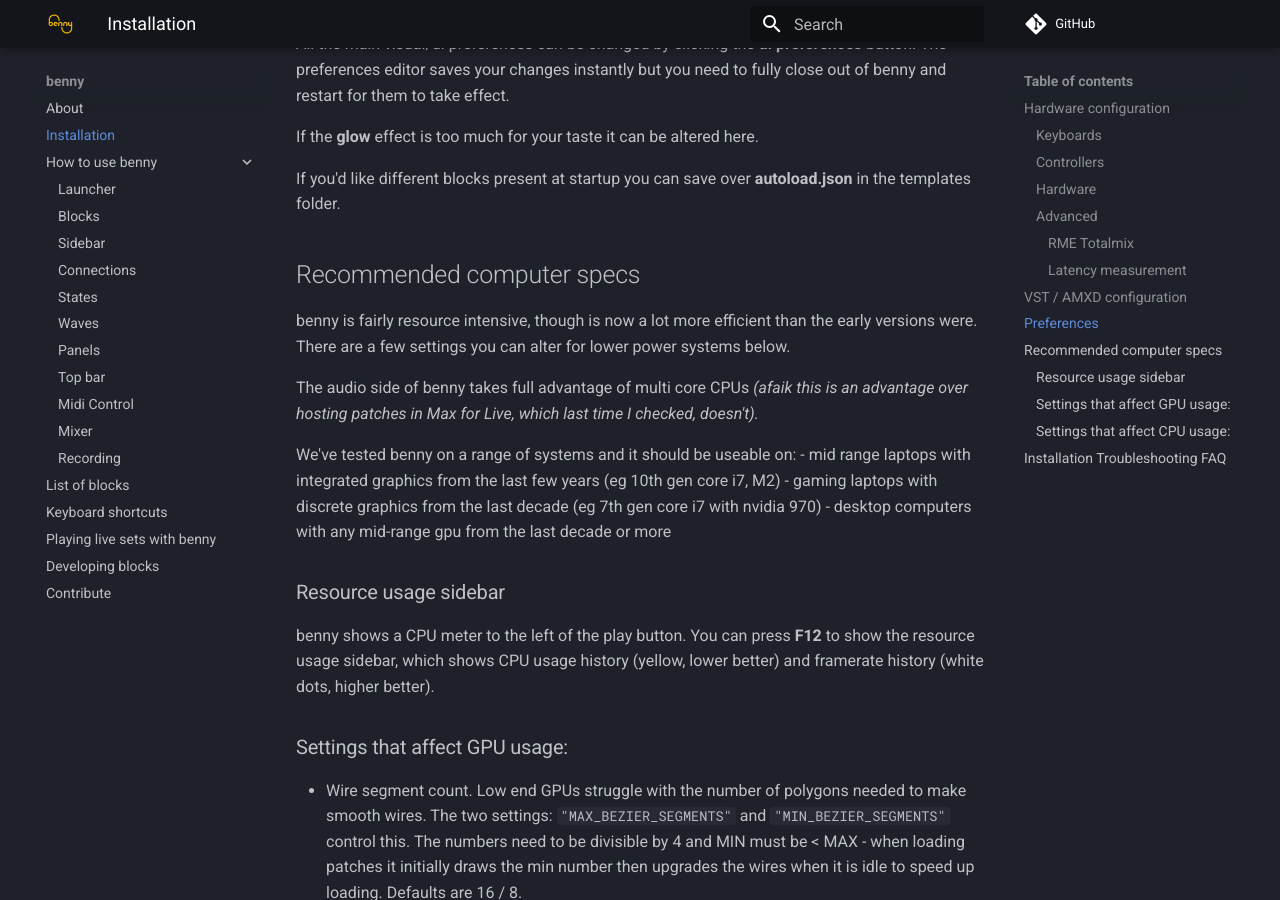
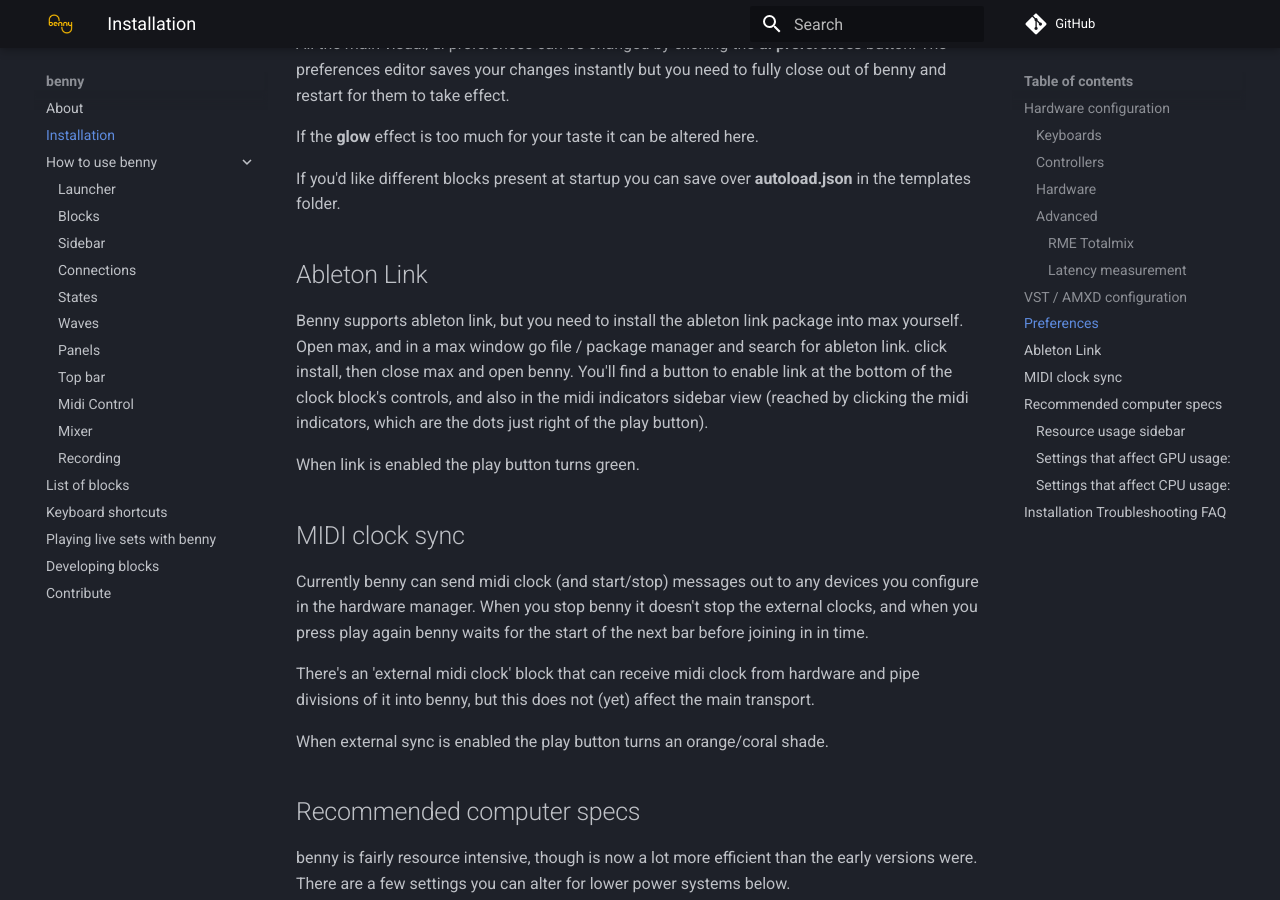
Before and after one commit to playbenny/benny_manual, an MkDocs documentation site: the page built from docs/installation.md, in a window 1280 px wide and 900 px high, scrolled down 3467 px. Built offline with MkDocs 1.6.1 and Material for MkDocs 9.7.7, drawn with Linux system fonts in a browser that asks for light colours; comment, search, counter and statistics services are not loaded.

Commit message:
mention of link

```diff
--- a/docs/installation.md
+++ b/docs/installation.md
@@ -98,6 +98,20 @@
 If you'd like different blocks present at startup you can save over **autoload.json** in the templates folder.
 
 
+## Ableton Link
+
+Benny supports ableton link, but you need to install the ableton link package into max yourself. Open max, and in a max window go file / package manager and search for ableton link. click install, then close max and open benny. You'll find a button to enable link at the bottom of the clock block's controls, and also in the midi indicators sidebar view (reached by clicking the midi indicators, which are the dots just right of the play button).
+
+When link is enabled the play button turns green.
+
+## MIDI clock sync
+
+Currently benny can send midi clock (and start/stop) messages out to any devices you configure in the hardware manager. When you stop benny it doesn't stop the external clocks, and when you press play again benny waits for the start of the next bar before joining in in time.
+
+There's an 'external midi clock' block that can receive midi clock from hardware and pipe divisions of it into benny, but this does not (yet) affect the main transport.
+
+When external sync is enabled the play button turns an orange/coral shade.
+
 ## Recommended computer specs
 
 benny is fairly resource intensive, though is now a lot more efficient than the early versions were. There are a few settings you can alter for lower power systems below.
```
